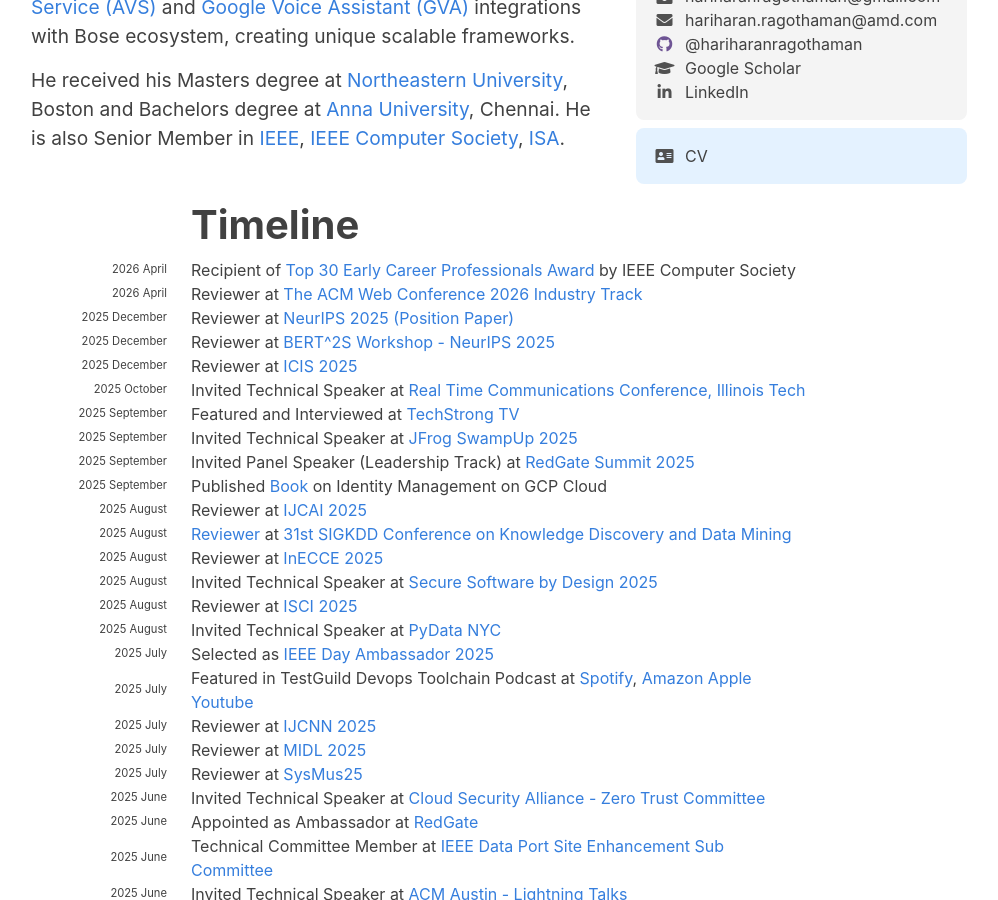
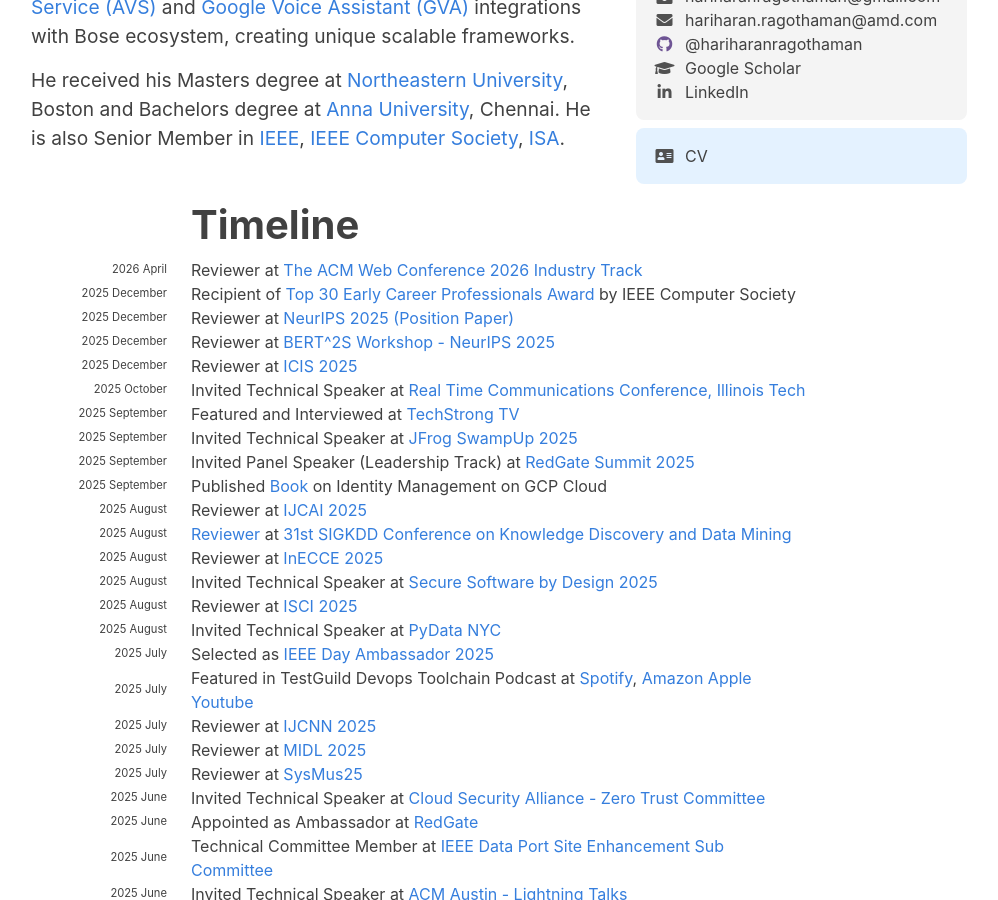
Before and after one commit to hariharanragothaman/hariharanragothaman.github.io, a Jekyll site: the page built from index.md, in a window 1280 px wide and 900 px high, scrolled down 628 px. Shown: the whole window, without its empty margins (141-1139 px from the left). Built offline with Jekyll 4.4.1, drawn with Linux system fonts in a browser that asks for light colours; nearby versions of some CDN libraries; some web fonts are replaced; some of the changed lines change nothing that is shown.

Commit message:
Updates and Polishes

```diff
--- a/_data/news.yaml
+++ b/_data/news.yaml
@@ -1,12 +1,6 @@
 # For Reviewing - 'month' is when the event o(or) conference happened.
 # For Papers - 'month' is when the conference happened for conferences | For Journals when it was accepted.
 # For other events 'month' is exactly when the event occured.
-
-
-#-------------------------------------------- December  ------------------------------------------------------------------------------------------------------------------------------------------------------
-- year: 2026
-  year-extra: April
-  description: Recipient of <a href="https://www.computer.org/publications/tech-news/insider-membership-news/top-30-early-career-professionals-2025"> Top 30 Early Career Professionals Award</a> by IEEE Computer Society
 
 #-------------------------------------------- April  ------------------------------------------------------------------------------------------------------------------------------------------------------
 
@@ -15,6 +9,11 @@
   description: Reviewer at  <a href="https://www2026.thewebconf.org/"> The ACM Web Conference 2026 Industry Track </a>
 
 #-------------------------------------------- December  ------------------------------------------------------------------------------------------------------------------------------------------------------
+
+- year: 2025
+  year-extra: December
+  description: Recipient of <a href="https://www.computer.org/publications/tech-news/insider-membership-news/top-30-early-career-professionals-2025"> Top 30 Early Career Professionals Award</a> by IEEE Computer Society
+
 - year: 2025
   year-extra: December
   description: Reviewer at  <a href="https://neurips.cc/Conferences/2025"> NeurIPS 2025 (Position Paper) </a>
```
